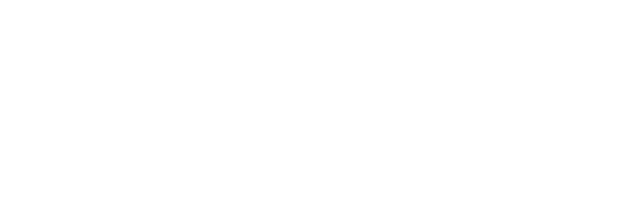
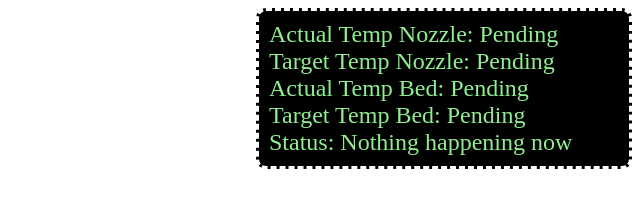
Before and after one commit to Xefexium/OctoPrint-Twitch-Overlay, a plain HTML site: page index.html in a window 1280 px wide. Shown: the whole page, without its empty margins (640-1280 px from the left). Drawn offline with Linux system fonts and the light colour scheme; no server answers.

Commit message:
Added stlying

```diff
--- a/script.js
+++ b/script.js
@@ -4,7 +4,7 @@ var actualTemperatureNozzle = "Pending";
 var targetTemperatureNozzle = "Pending";
 var actualTemperatureBed = "Pending";
 var targetTemperatureBed = "Pending";
-var stateText = "Nothing happening now...";
+var stateText = "Nothing happening now";
 
 var interval = setInterval(refresh, refreshRate);
 
--- a/style.css
+++ b/style.css
@@ -1,3 +1,12 @@
 .printer-status {
-    color: white;
+    background-color: black;
+    color: lightgreen;
+    font-size: 24px;
+    float: right;
+    padding: 10px;
+    width: 350px;
+    border-radius: 10px;
+    border-width: 3px 3px 3px 3px;
+    border-color: white;
+    border-style: dashed;
 }
```
